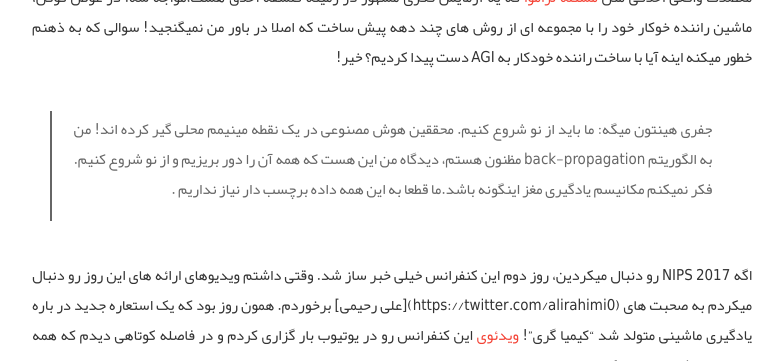
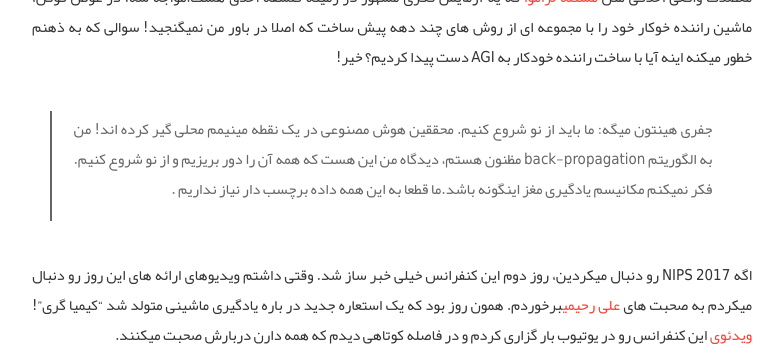
Before and after one commit to AlisterTA/alisterta.github.io, a Jekyll site: the page built from _posts/2018-09-07-محدودیت های یادگیری ماشینی و مروری بر دیدگاه علی رحیمی و پرل.md, in a window 1280 px wide and 900 px high, scrolled down 670 px, cut to the strip 0-361 px from the top of the window. Shown: the whole strip, without its empty margins (248-1031 px from the left). Built offline with Jekyll 4.4.1, drawn with Linux system fonts in a browser that asks for light colours; a script that is not in the unit is left out; comment, search, counter and statistics services are not loaded; some of the changed lines change nothing that is shown.

Commit message:
Update 2018-09-07-محدودیت های یادگیری ماشینی و مروری بر دیدگاه علی رحیمی و پرل.md

```diff
--- a/_posts/2018-09-07-محدودیت های یادگیری ماشینی و مروری بر دیدگاه علی رحیمی و پرل.md
+++ b/_posts/2018-09-07-محدودیت های یادگیری ماشینی و مروری بر دیدگاه علی رحیمی و پرل.md
@@ -17,8 +17,7 @@ tags: [NIPS]
 >
 جفری هینتون میگه: ما باید از نو شروع کنیم. محققین هوش مصنوعی در یک نقطه مینیمم محلی گیر کرده اند! من به الگوریتم back-propagation مظنون هستم، دیدگاه من این هست که همه آن را دور بریزیم و از نو شروع کنیم. فکر نمیکنم مکانیسم یادگیری مغز اینگونه باشد.ما قطعا به این همه داده برچسب دار نیاز نداریم .
 
-اگه NIPS 2017  رو دنبال میکردین، روز دوم این کنفرانس خیلی خبر ساز شد. وقتی داشتم ویدیوهای ارائه های این روز رو دنبال میکردم به صحبت های (https://twitter.com/alirahimi0)[علی رحیمی] برخوردم. همون روز بود که یک استعاره جدید در باره یادگیری ماشینی متولد شد "کیمیا گری"! [ویدئوی](https://www.youtube.com/watch?v=Qi1Yry33TQE)
- این کنفرانس رو در یوتیوب بار گزاری کردم و در فاصله کوتاهی دیدم که همه دارن دربارش صحبت میکنند.
+اگه NIPS 2017  رو دنبال میکردین، روز دوم این کنفرانس خیلی خبر ساز شد. وقتی داشتم ویدیوهای ارائه های این روز رو دنبال میکردم به صحبت های [علی رحیمی](https://twitter.com/alirahimi0)برخوردم. همون روز بود که یک استعاره جدید در باره یادگیری ماشینی متولد شد "کیمیا گری"! [ویدئوی](https://www.youtube.com/watch?v=Qi1Yry33TQE) این کنفرانس رو در یوتیوب بار گزاری کردم و در فاصله کوتاهی دیدم که همه دارن دربارش صحبت میکنند.
 
 <iframe src="https://www.youtube.com/embed/Qi1Yry33TQE" frameborder="0" allow="autoplay; encrypted-media" allowfullscreen></iframe>
 
```
